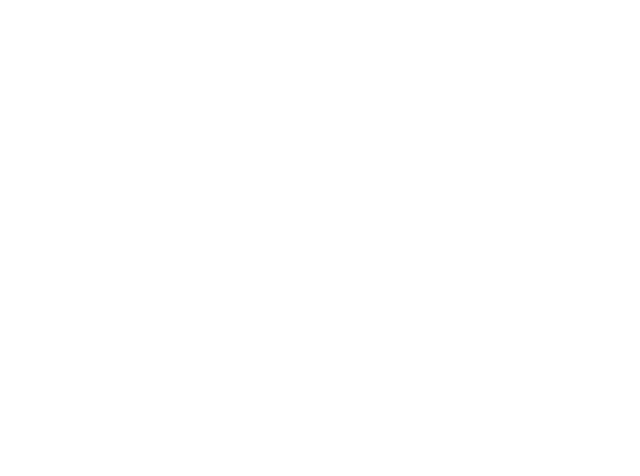
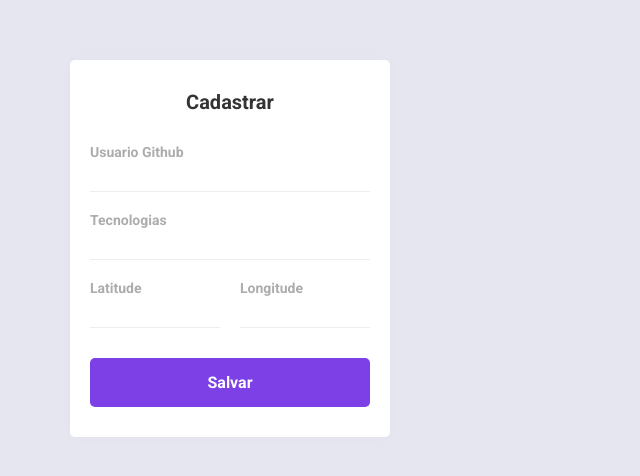
Before and after one commit to adoniasvitorio/radar-devs-web, a React (Create React App) app: page / in a window 1280 px wide. Shown: the top 476 px of the page, without its empty margins (0-640 px from the left). Built offline with nearby package versions, Linux system fonts and the light colour scheme.

Commit message:
initial content

```diff
--- a/src/App.js
+++ b/src/App.js
@@ -1,6 +1,41 @@
+import React from 'react';
+
+import './global.css';
+import './App.css';
+import './Sidebar.css';
+
 function App() {
   return (
-    <div className="App">
+    <div id="app">
+      <aside>
+        <strong>Cadastrar</strong>
+        <form>
+          <div className="input-block">
+            <label htmlFor="github_username">Usuario Github</label>
+            <input name="github_username" id="github_username" required />
+          </div>
+
+          <div className="input-block">
+            <label htmlFor="techs">Tecnologias</label>
+            <input name="techs" id="techs" required />
+          </div>
+
+          <div className="input-group">
+            <div className="input-block">
+              <label htmlFor="lat">Latitude</label>
+              <input name="lat" id="lat" required />
+            </div>
+
+            <div className="input-block">
+              <label htmlFor="long">Longitude</label>
+              <input name="long" id="long" required />
+            </div>
+          </div>
+
+          <button type="submit">Salvar</button>
+        </form>
+      </aside>
+      <main></main>
     </div>
   );
 }
```
